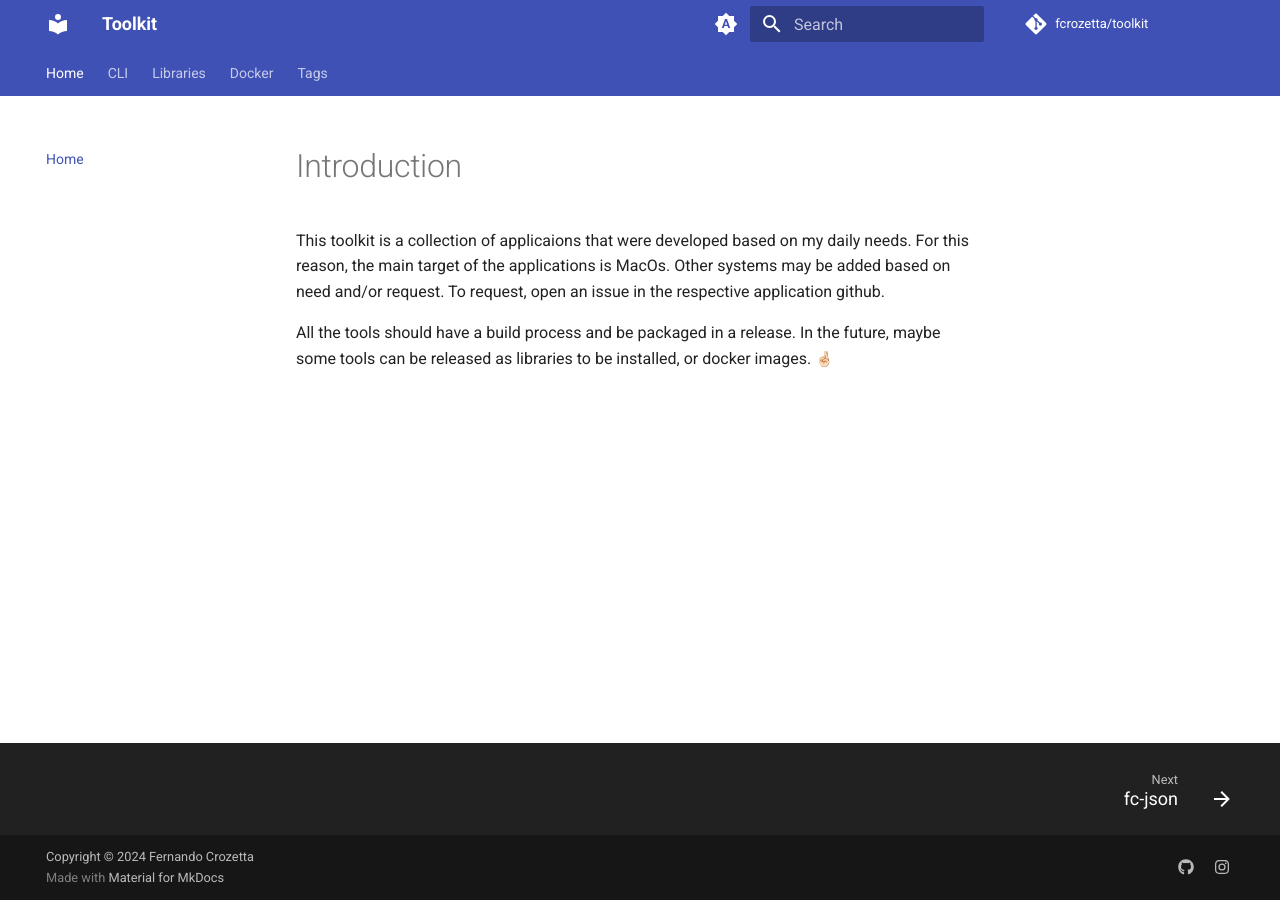
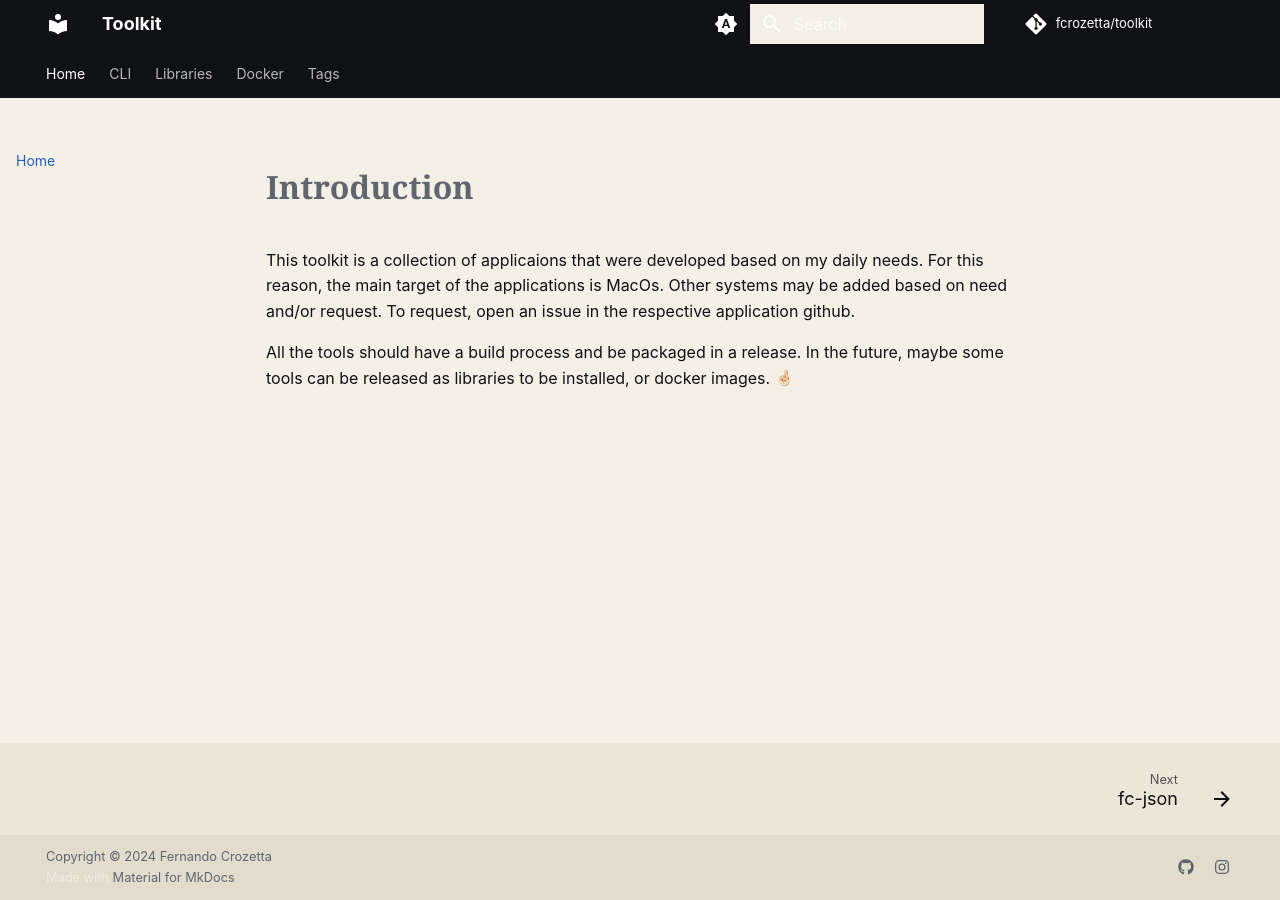
Before and after one commit to fcrozetta/toolkit, an MkDocs documentation site: the page built from docs/index.md, in a window 1280 px wide. Built offline with MkDocs 1.6.1 and Material for MkDocs 9.7.7, drawn with Linux system fonts in a browser that asks for light colours; emoji names are drawn with the system emoji font; comment, search, counter and statistics services are not loaded.

Commit message:
Add brand stylesheet to MkDocs

```diff
--- a/mkdocs.yml
+++ b/mkdocs.yml
@@ -60,6 +60,9 @@ markdown_extensions:
       permalink: true
       title: On this page
 
+extra_css:
+  - stylesheets/brand.css
+
 theme:
   icon:
     admonition:
```
